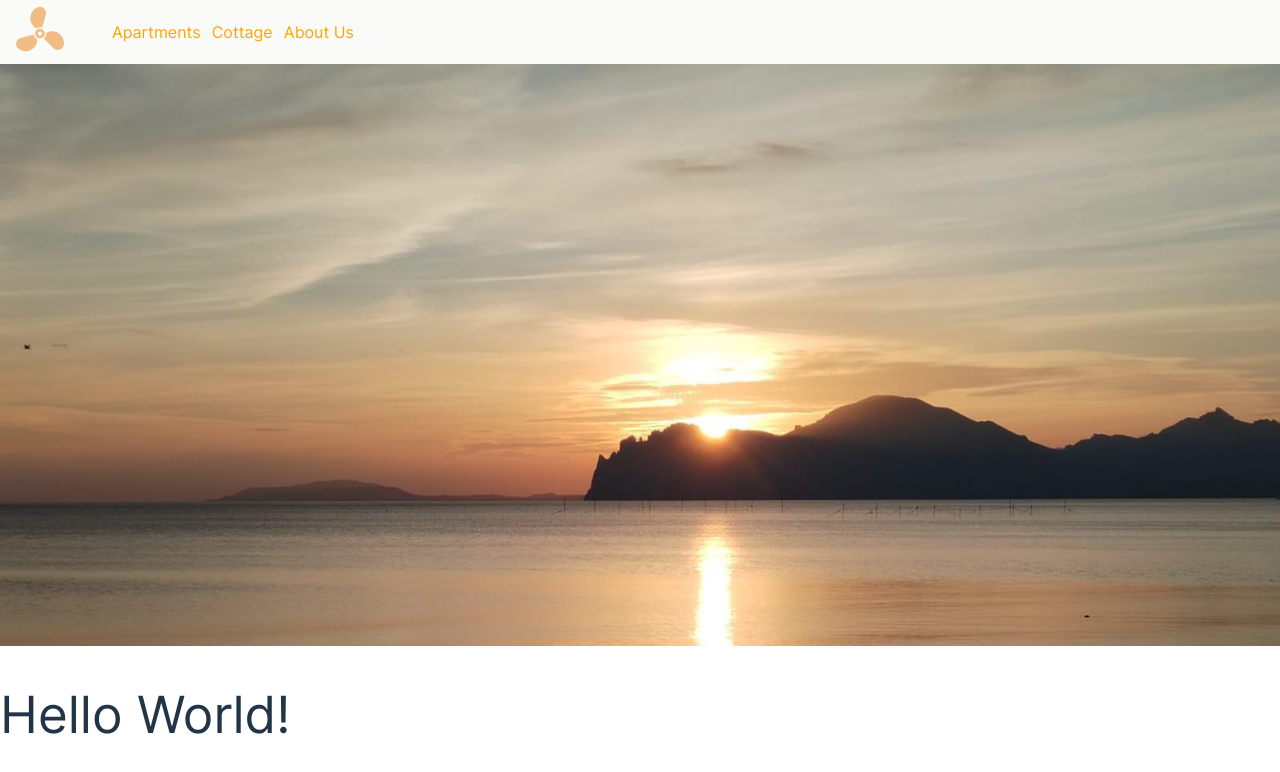
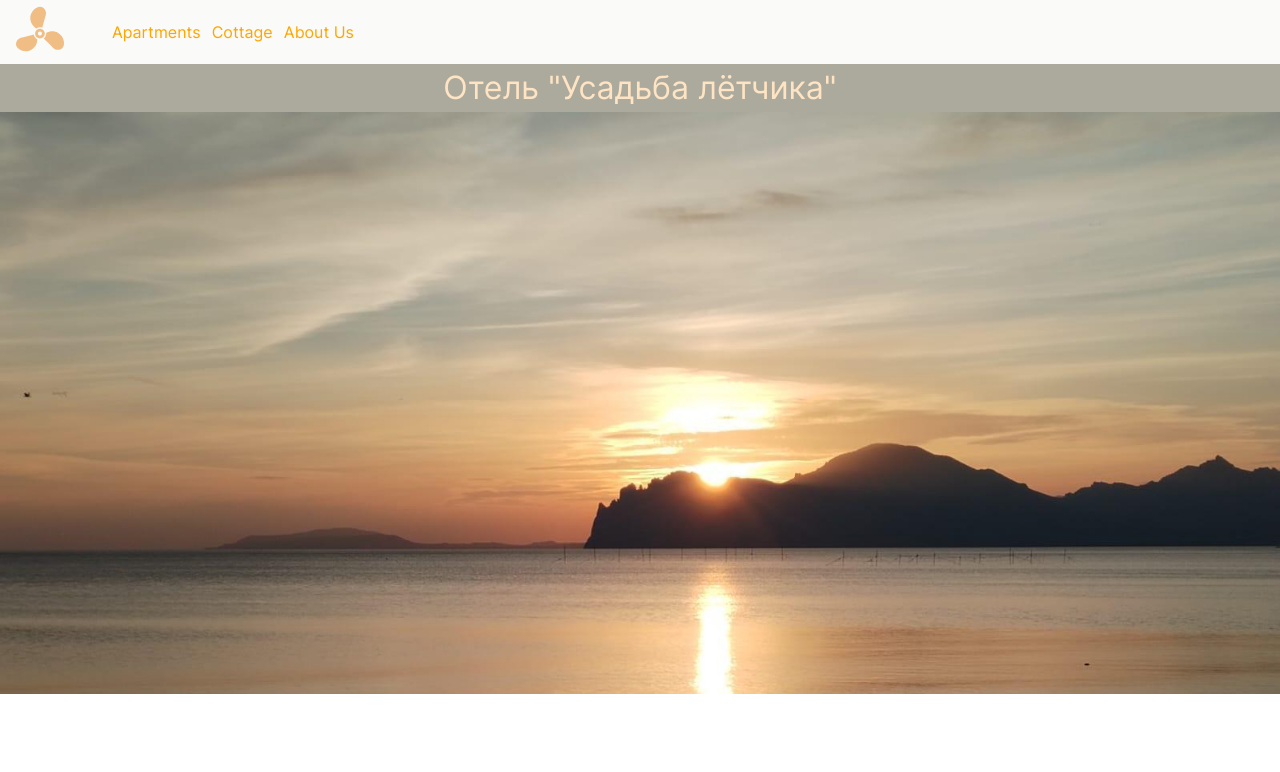
Before and after one commit to cheidru/iris-hotel, a React (Vite) app in the folder pilot-villa-react/: page / in a window 1280 px wide. Shown: the top 772 px of the page. Built offline with nearby package versions, Linux system fonts and the light colour scheme.

Commit message:
feat: add hro picture to home page

```diff
--- a/pilot-villa-react/package.json
+++ b/pilot-villa-react/package.json
@@ -11,7 +11,8 @@
   },
   "dependencies": {
     "react": "^19.0.0",
-    "react-dom": "^19.0.0"
+    "react-dom": "^19.0.0",
+    "react-router-dom": "^7.3.0"
   },
   "devDependencies": {
     "@eslint/js": "^9.21.0",
--- a/pilot-villa-react/src/App.css
+++ b/pilot-villa-react/src/App.css
@@ -68,6 +68,17 @@ nav {
   height: auto;
 }
 
+.title {
+  height: 3rem;
+  margin: 0;
+  padding: 0;
+  text-align: center;
+  font-size: 2rem;
+  line-height: 3rem;
+  color: bisque;
+  background-color: #ACAA9D;
+}
+
 
 
 
--- a/pilot-villa-react/src/App.tsx
+++ b/pilot-villa-react/src/App.tsx
@@ -3,7 +3,6 @@ import { BrowserRouter, Routes, Route, Link } from 'react-router-dom'
 // import reactLogo from './assets/react.svg'
 // import viteLogo from '/vite.svg'
 import propellerLogo from '/propeller.svg'
-import heroImage from './assets/img/hero/hero.jpg'
 
 import './App.css'
 import Home from './components/Home/Home'
@@ -23,9 +22,7 @@ function App() {
           <Link className="nav-link" to="/about">About Us</Link>
         </nav>
       </header>
-      <main>
-        <img className="hero-image" src={heroImage} alt="koktebel overview" />
-      </main>
+
       <Routes>
         <Route path="/" element={<Home />}></Route>
         <Route path="/apartment" element={<Apartment />}></Route>
--- a/pilot-villa-react/src/components/Home/Home.tsx
+++ b/pilot-villa-react/src/components/Home/Home.tsx
@@ -1,5 +1,10 @@
+import heroImage from '../../assets/img/hero/hero.jpg'
+
 export default function Home() {
   return (
-    <h1>Hello World!</h1>
+    <main>
+      <h1 className="title">Отель "Усадьба лётчика"</h1>
+      <img className="hero-image" src={heroImage} alt="koktebel overview" />
+  </main>
   )
 }
```
Also changed, not shown: 1 other file (tests, documents, lock files or other folders).
